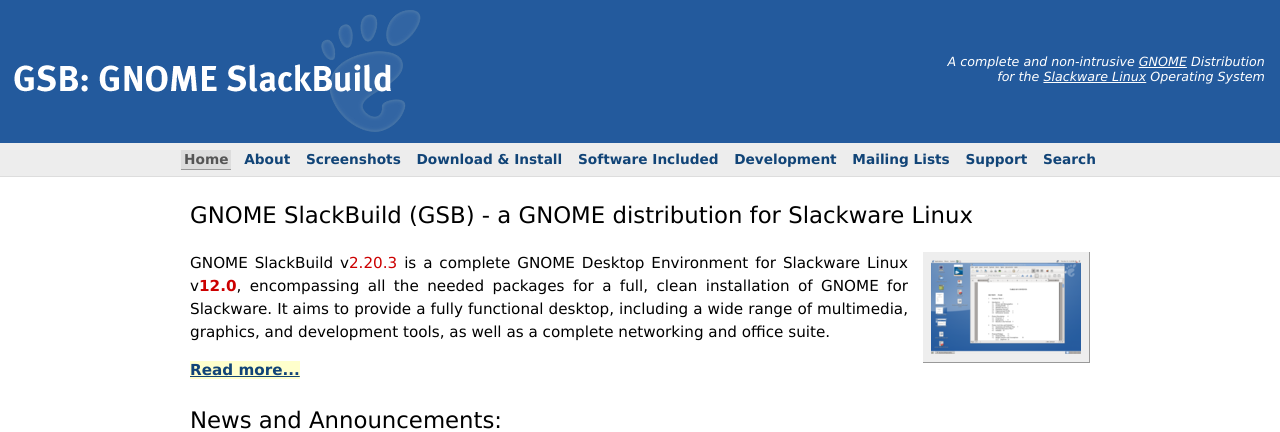
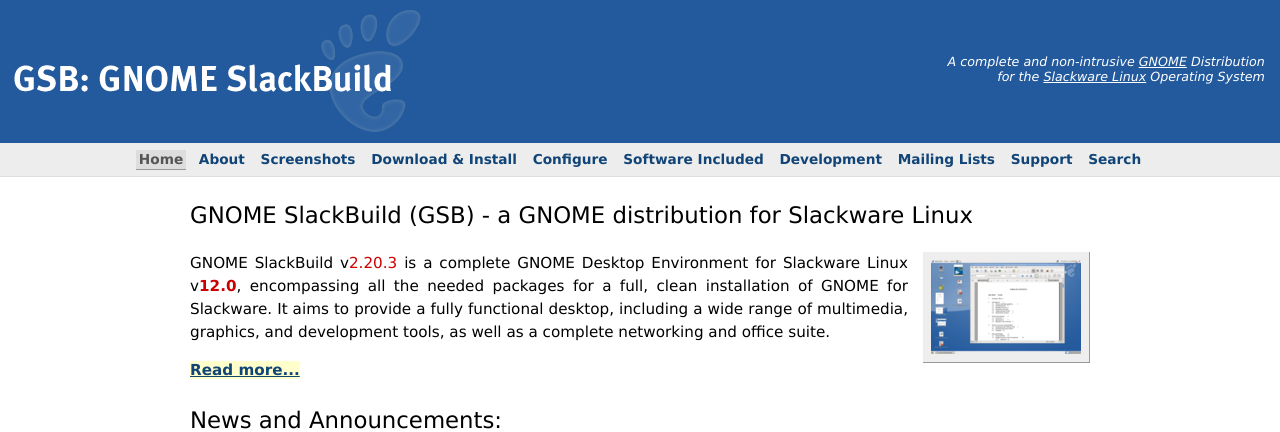
Before and after one commit to kleopatra999/gsb-web, a PHP site: page /?errno=1 in a window 1280 px wide. Shown: the top 432 px of the page. Run offline with PHP 8.4, Linux system fonts and the light colour scheme; data that the repository does not hold is empty.

Commit message:
New menu item

```diff
--- a/common/nav_inc.php
+++ b/common/nav_inc.php
@@ -52,6 +52,18 @@
             <a href="/download/"
                 title="Download and Installation Info">Download &amp;
                 Install</a>
+          </li>
+          <?php }
+                      if ($op == "configure") { ?>
+          <li>
+            <a href="/configure/"
+                title="Configure GSB"
+                class="thisPage">Configure</a>
+          </li>
+          <?php } else { ?>
+          <li>
+            <a href="/configure/"
+                title="Configure GSB">Configure</a>
           </li>
           <?php }
                       if ($op == "software") { ?>
```
